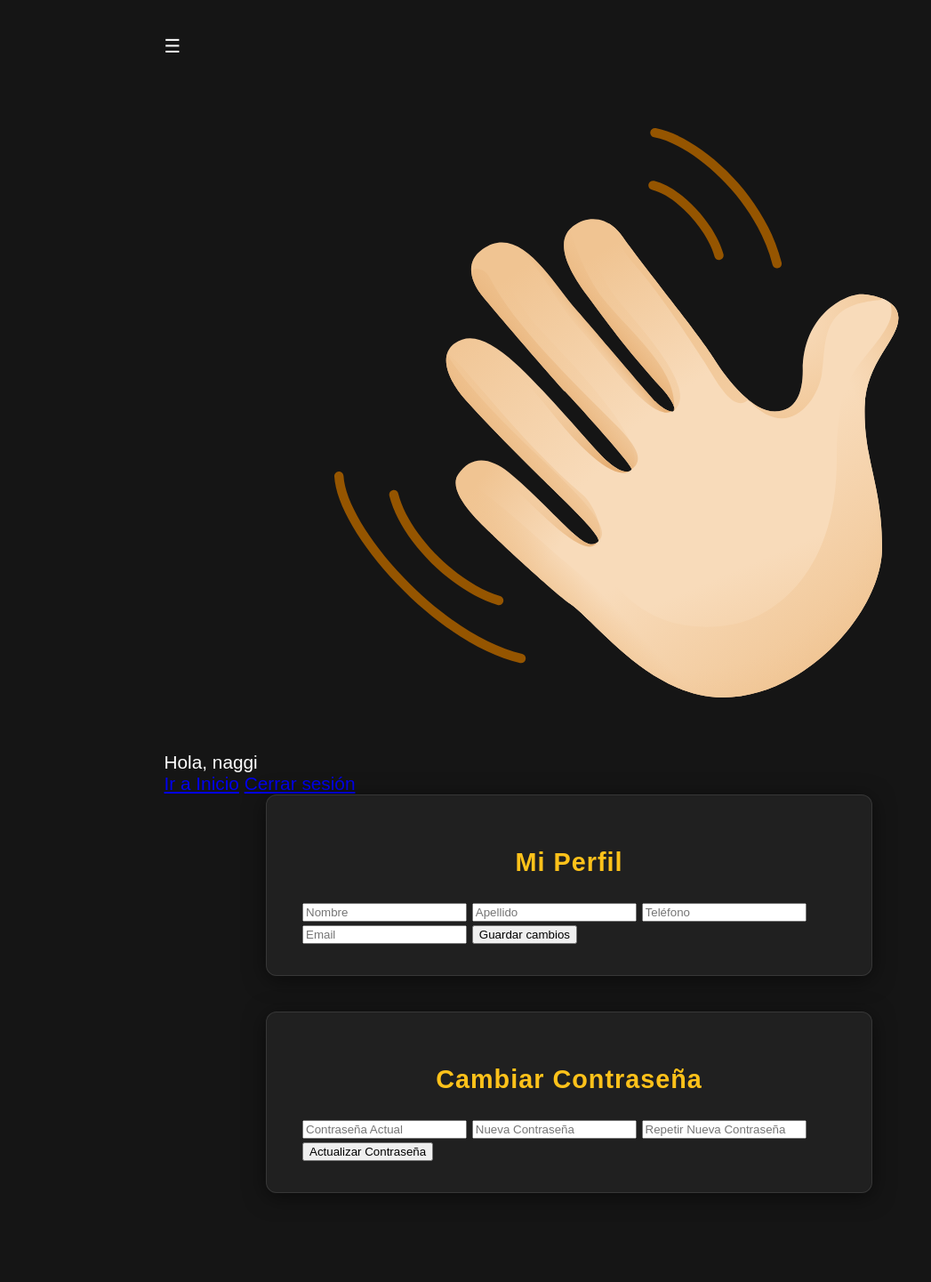
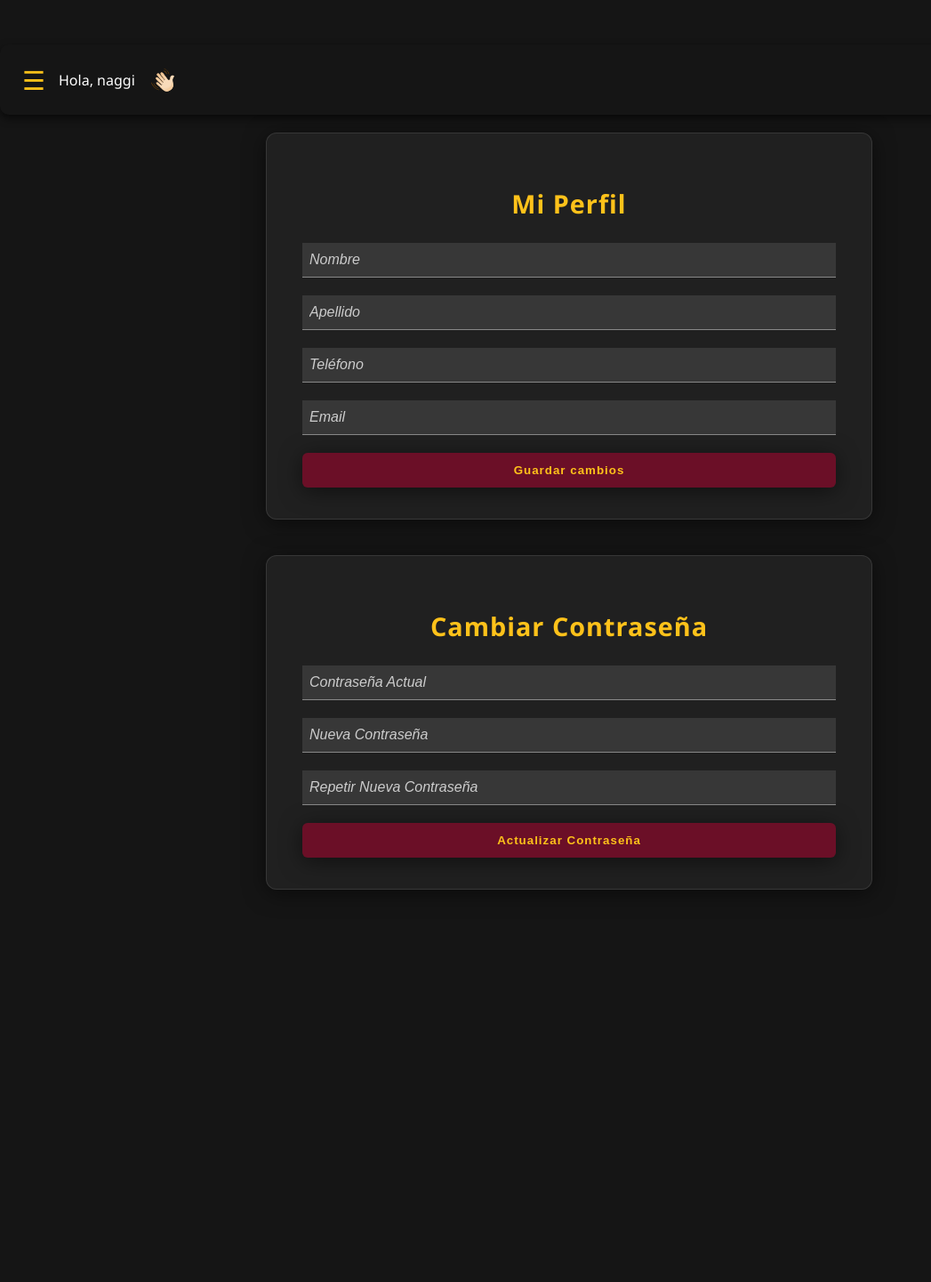
Before and after one commit to nagginico/Sistema-fidelizacion, a Django app: page /perfil/ in a window 1280 px wide. Shown: the whole page at 89% size, without its empty margins (0-1047 px from the left). After the commit the page ends 1000 px from the top, so only its background shows below. Run offline with Django 5.2, Linux system fonts and the light colour scheme; a user stored in the database is signed in; data comes from the database, SQL or seed files in the repository.

Commit message:
Cambio Style

```diff
--- a/fid/core/static/core/css/style.css
+++ b/fid/core/static/core/css/style.css
@@ -1,5 +1,375 @@
 body {
-    font-family: Arial, sans-serif;
+  background: #151515;
+  min-height: 100vh;
+  font-family: 'Segoe UI', Arial, sans-serif;
+  margin: 0;
+}
+
+.login-c {
+  min-height: 100vh;
+  display: flex;
+  justify-content: center;
+  align-items: center;
+  background: #151515;
+  padding: 20px;
+  box-sizing: border-box;
+}
+
+/* login-registro */
+.login-container {
+  background-color: rgba(255, 255, 255, 0.05);
+  border: 1px solid rgba(255, 255, 255, 0.1);
+  border-radius: 12px;
+  padding: 35px 40px;
+  width: 100%;
+  max-width: 400px;
+  box-shadow: 0 4px 25px rgba(0, 0, 0, 0.5);
+  margin-bottom: 40px;
+  text-align: center;
+  color: #F2F2F2;
+}
+
+/* logo estacion*/
+.login-logo {
+  width: 120px;
+  height: 120px;
+  margin: 0 auto 10px auto;
+  border-radius: 10%;
+  display: flex;
+  align-items: center;
+  justify-content: center;
+}
+
+.login-logo img {
+  width: 100px;
+  height: 100px;
+  object-fit: contain;
+}
+
+.login-container h2 {
+  margin-bottom: 25px;
+  font-weight: 500;
+  letter-spacing: 1px;
+  margin-top: 1px;
+  color: #ffc21a;
+}
+
+/* formulario */
+form {
+  display: flex;
+  flex-direction: column;
+  text-align: left;
+}
+
+label {
+  font-weight: 500;
+  font-size: 0.95rem;
+  margin-bottom: 5px;
+  color: #d1d1d1;
+}
+
+input {
+  background-color: rgba(255, 255, 255, 0.1);
+  border: none;
+  border-bottom: 1px solid #888;
+  padding: 10px 8px;
+  color: #fff;
+  font-size: 1rem;
+  margin-bottom: 20px;
+  transition: all 0.3s ease;
+}
+
+input::placeholder {
+  color: #ccc;
+  font-style: italic;
+}
+
+input:focus {
+  outline: none;
+  border-bottom: 1px solid #ffc21a;
+  background-color: rgba(255, 255, 255, 0.15);
+}
+
+/* botones */
+button,
+.btn {
+  background-color: rgba(120, 12, 40, 0.85);
+  padding: 12px 20px;
+  border-radius: 6px;
+  font-weight: 700;
+  color: #ffc21a;
+  border: none;
+  cursor: pointer;
+  transition: all 0.3s ease;
+  letter-spacing: 1px;
+  box-shadow: 0 4px 25px rgba(0, 0, 0, 0.5)
+}
+
+button:hover,
+.btn:hover {
+  background-color: #ffc21a;
+  color: #151515;
+  transform: translateY(-2px);
+}
+
+/* mensaje error */
+.alert-error,
+p strong {
+  display: inline-block;
+  background-color: rgba(255, 0, 0, 0.2);
+  padding: 6px 10px;
+  border-radius: 5px;
+  color: #fff;
+  font-weight: bold;
+}
+
+.login-container p {
+  margin-top: 25px;
+  color: #ccc;
+  font-size: 0.9rem;
+}
+
+.login-container a {
+  color: #ffc21a;
+  text-decoration: none;
+  font-weight: bold;
+}
+
+.login-container a:hover {
+  text-decoration: underline;
+}
+
+@media (max-width: 500px) {
+  .login-container {
+    padding: 35px 25px;
+    max-width: 90%;
+  }
+
+  .login-logo {
+    width: 70px;
+    height: 70px;
+  }
+
+  .login-logo img {
+    width: 45px;
+    height: 45px;
+  }
+}
+
+.footer {
+  position: relative;
+  margin-top: auto;
+  padding: 15px 20px;
+  text-align: left;
+  bottom: 15px;
+  left: 20px;
+  color: #ffffff;
+  font-size: 0.9rem;
+  font-weight: 500;
+  letter-spacing: 0.5px;
+  opacity: 0.85;
+  z-index: 1000;
+}
+
+.footer p {
+  margin: 0;
+}
+
+.footer:hover {
+  opacity: 1;
+}
+
+
+
+
+
+
+
+
+/*  inicio */
+
+.inicio-container {
+    color: #ffc21a;
+    font-size: 20px;
+    width: 100%;
+    min-height: 100vh;
+    flex: 1;
+    display: flex;
+    flex-direction: column;
+    align-items: center;
+    background:#151515;
+    padding-bottom: 40px;
+    box-sizing: border-box;
+    font-family: 'Segoe UI', Arial, sans-serif;
+}
+
+.header {
+    width: 100%;
+    display: flex;
+    justify-content: space-between;
+    align-items: center;
+    background-color: #151515;
+    padding: 15px 20px;
+    border-radius: 10px;
+    box-shadow: 0 4px 10px rgba(0, 0, 0, 0.6);
+    position: relative;
+    margin-top: 10px;
+    margin-bottom: 20px;
+}
+
+.header-left {
+    display: flex;
+    align-items: center;
+    gap: 10px;
+}
+
+.menu-icon {
+    font-size: 29px;
+    cursor: pointer;
+    color: #ffc21a;
+    transition: color 0.3s;
+    margin: 5px;
+}
+
+.menu-icon:hover {
+    color: #999;
+}
+
+.user-name {
+    font-size: 1.1rem;
+    font-weight: 500;
+}
+
+/* menu */
+.dropdown {
+    position: absolute;
+    top: 60px;
+    left: 20px;
+    background-color: rgba(65, 62, 64, 0.95);
+    border-radius: 10px;
+    box-shadow: 0 4px 10px rgba(0, 0, 0, 0.6);
+    display: none;
+    flex-direction: column;
+    width: 180px;
+    z-index: 999;
+}
+
+.dropdown a {
+    color: #fff;
+    text-decoration: none;
+    padding: 12px 20px;
+    display: block;
+    transition: background 0.3s;
+    font-size: 0.95rem;
+}
+
+.dropdown a:hover {
+    background-color: #780C28;
+}
+
+.dropdown.active {
+    display: flex;
+}
+
+
+/* puntos */
+.score-container {
+    display: flex;
+    justify-content: center;
+    gap: 20px;
+    margin-top: 35px;
+    flex-wrap: wrap;
+    width: 95%;
+}
+
+.score-box {
+    /*background-color: #780C28;*/
+    background-color: rgba(120, 12, 40, 0.85);
+    padding: 20px 30px;
+    border-radius: 10px;
+    min-width: 230px;
+    text-align: center;
+    box-shadow: 0 2px 10px rgba(0, 0, 0, 0.5);
+    flex: 1;
+    max-width: 900px;
+}
+
+.score-box h3 {
+    color: #ffffff;
+    margin-bottom: 10px;
+    font-size: 1.3rem;
+}
+
+.score-box p {
+    font-size: 1.6rem;
+    color: #ffffff;
+    font-weight: bold;
+}
+
+/* ranking */
+.ranking {
+
+    width: 92%;
+    background-color: #151515;
+    border-radius: 10px;
+    padding: 20px;
+}
+
+.ranking h2 {
+    text-align: center;
+    margin-bottom: 20px;
+    color: #ffc21a;
+    letter-spacing: 0.5px;
+}
+
+.ranking table {
+    width: 100%;
+    border-collapse: separate;
+    border-spacing: 0;
+    color: #ffffff;
+    font-size: 0.95rem;
+}
+
+.ranking th, .ranking td {
+    padding: 12px;
+    text-align: center;
+    border: 1px solid #423f40;
+}
+
+.ranking th {
+    background-color: rgba(120, 12, 40, 0.85);
+    color: #ffc21a;
+    border: 1px solid #423f40;
+}
+
+/* icono saludo */
+
+.icon-hand {
+    width: 32px;
+    height: 32px;
+    margin-left: 5px;
+    display: flex;
+    align-items: center;
+    justify-content: center;
+}
+
+.icon-hand img {
+    width: 100%;
+    height: 100%;
+    object-fit: contain;
+}
+
+/*icono copa*/
+
+.titulo-posicion {
+    display: flex;
+    align-items: center;
+    justify-content: center;
+    gap: 8px;
+    margin-bottom: 10px;
+}
+
+.titulo-posicion h3 {
     margin: 0;
     font-size: 1.3rem;
     color: #151515;
@@ -101,7 +471,6 @@ body {
         padding: 8px 10px;
     }
 }
-
 
 
 
@@ -292,7 +661,7 @@ button[name="accion"][value="eliminar"]:hover {
         width: 100%;
         margin-top: 20px;
         display: block;
-    overflow-x: auto;
+        overflow-x: auto;
         border-radius: 8px;
     }
 
```
